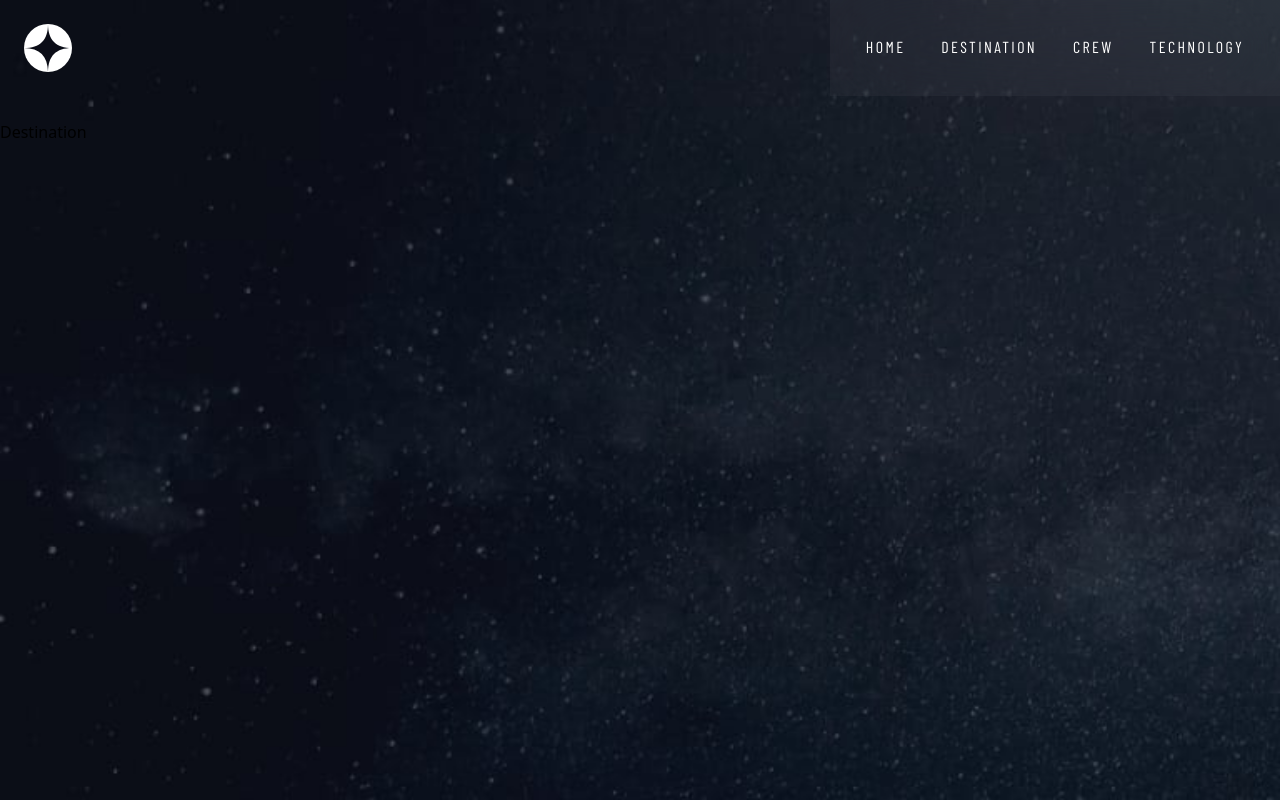
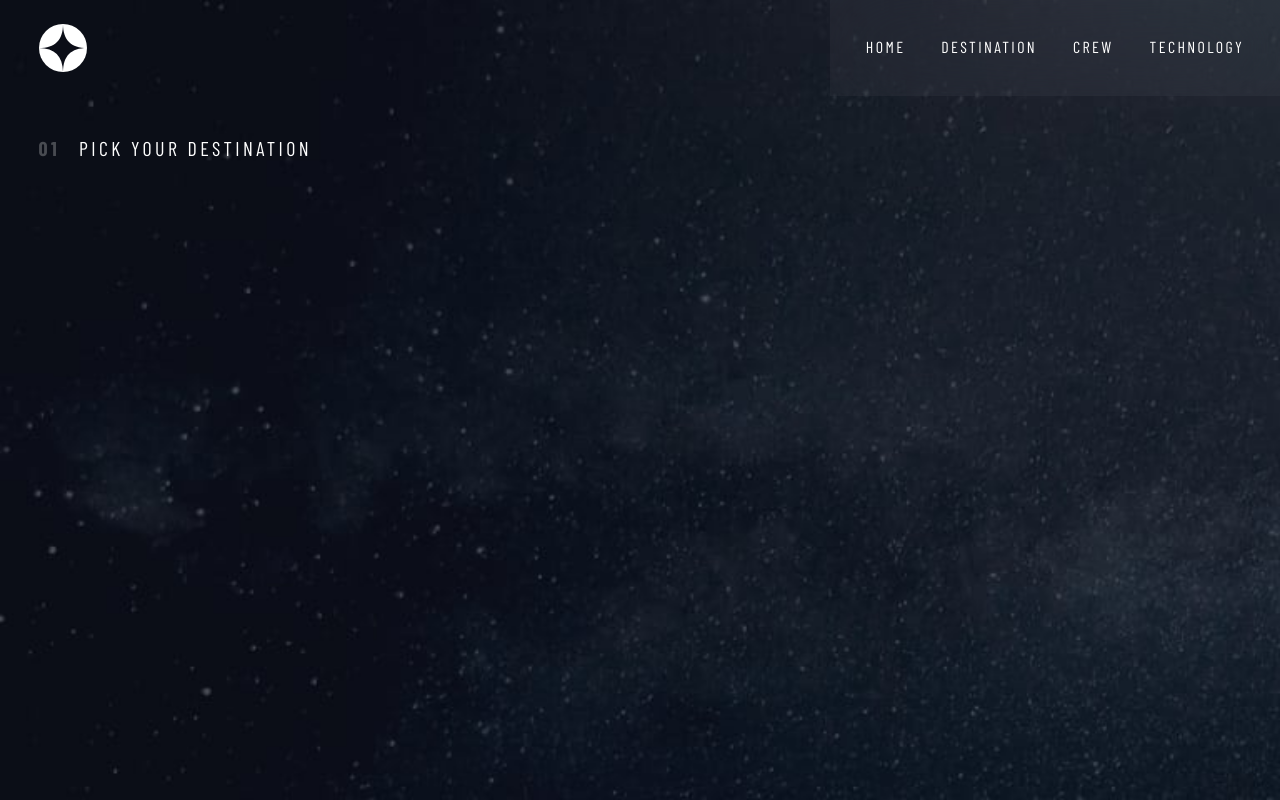
Before and after one commit to CiroJSCH/space-tourism-website, a React (Vite) app: page /destination in a window 1280 px wide. Built offline with nearby package versions, Linux system fonts and the light colour scheme; a web font is replaced by a local one.

Commit message:
Some padding and title in app

```diff
--- a/src/App.jsx
+++ b/src/App.jsx
@@ -9,6 +9,7 @@ import useMediaQuery from './hooks/useMediaQuery';
 
 // Util
 import { bgImage } from './util/backgroundImage';
+import { title } from './util/title';
 
 const App = () => {
   const isDesktop = useMediaQuery('(min-width: 1440px)');
@@ -30,7 +31,15 @@ const App = () => {
       <header>
         <Navbar />
       </header>
-      <main className='xl:h-[calc(100vh-160px-1.75rem)]'>
+      <main className='xl:h-[calc(100vh-160px-1.75rem)] md:px-[38.5px] xl:pl-[165px]'>
+        {pathname !== '/' && (
+          <div className='flex justify-center md:mt-4 md:justify-start'>
+            <p className='font-barlow tracking-[2.7px] leading-[19px] text-white md:text-[20px] md:leading-6 md:tracking-[3.375px] xl:text-[28px] xl:leading-[34px] xl:tracking-[4.725px]'>
+              <span className='opacity-25 mr-[18px] md:mr-[19px] font-bold'>{title[pathname].number}</span>
+              <span className=''>{title[pathname].phrase}</span>
+            </p>
+          </div>
+        )}
         <Routes>
           <Route path='/' element={<Home />} />
           <Route path='/destination' element={<Destination />} />
--- a/src/components/Destination.jsx
+++ b/src/components/Destination.jsx
@@ -1,6 +1,6 @@
 const Destination = () => {
   return (
-    <div>Destination</div>
+    <div></div>
   )
 }
 
--- a/src/components/Navbar.jsx
+++ b/src/components/Navbar.jsx
@@ -19,7 +19,7 @@ const Navbar = () => {
   const navigate = useNavigate();
 
   return (
-    <nav className='flex items-center p-6 md:pt-0 md:pr-0 justify-between relative xl:pl-14 xl:pt-10 xl:pr-0'>
+    <nav className='flex items-center p-6 md:pt-0 md:pr-0 md:pl-[39px] justify-between relative xl:pl-14 xl:pt-10 xl:pr-0'>
       <img
         src={logo}
         alt='Logo'
```
